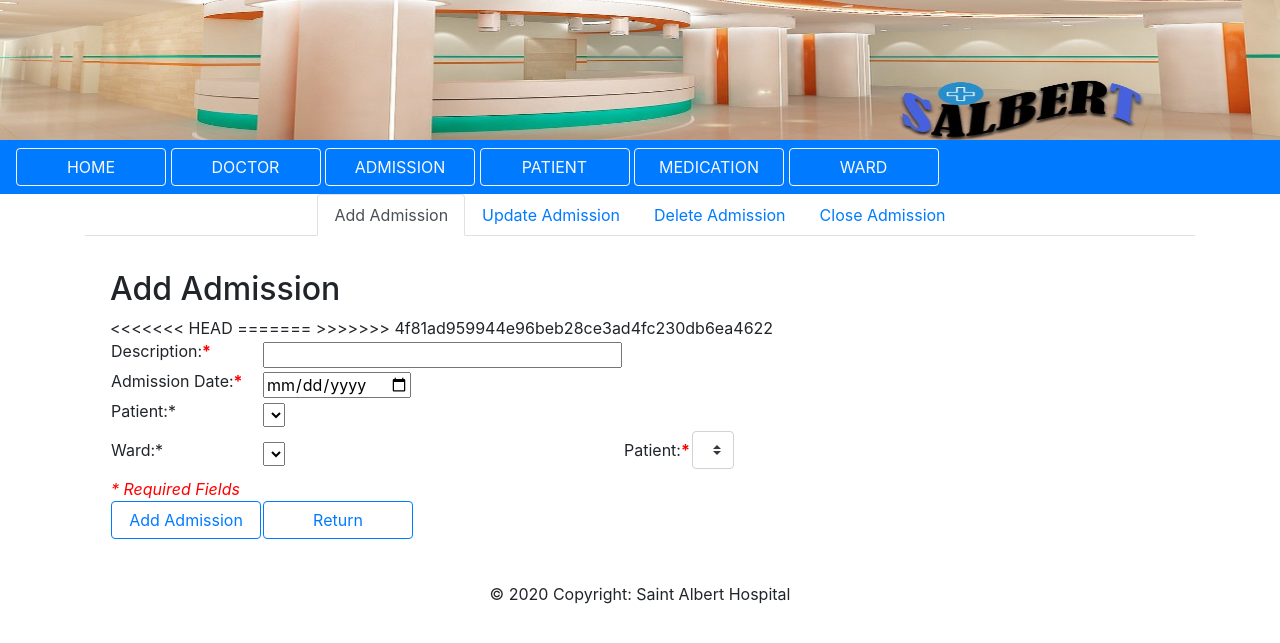
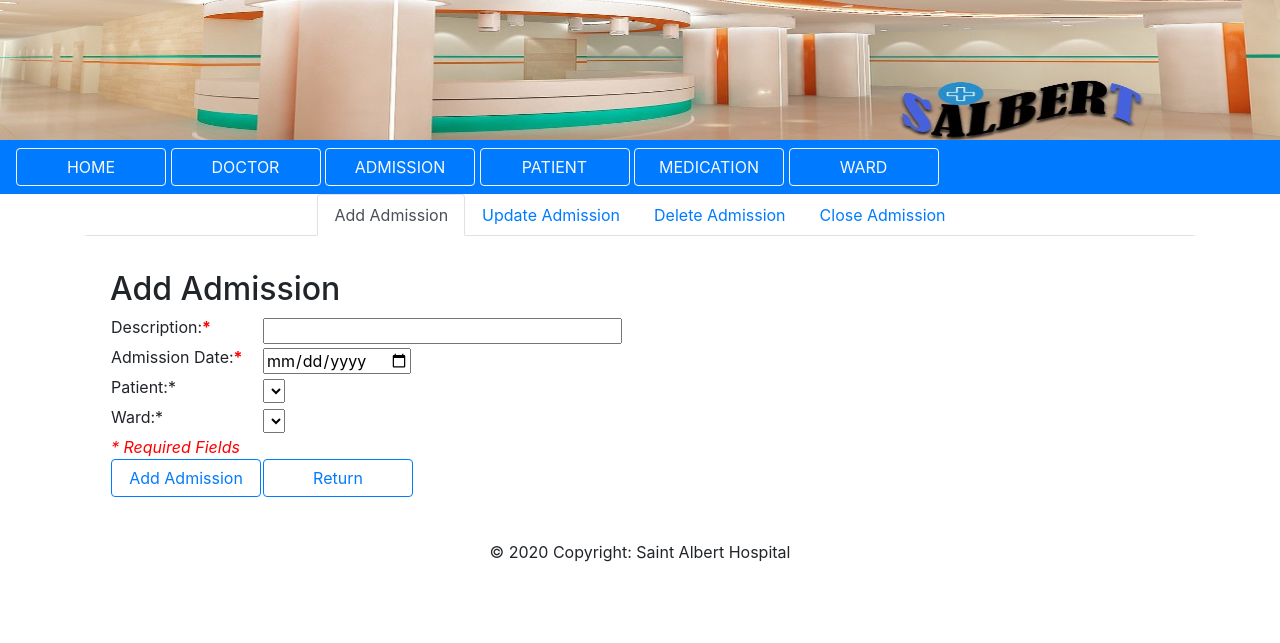
Before and after one commit to Micahgard/projectDevelopment, a PHP site: page /pages/allAdmission.php in a window 1280 px wide. Shown: the top 643 px of the page. Run offline with PHP 8.4, Linux system fonts and the light colour scheme; data that the repository does not hold is empty.

Commit message:
alladmissionpage

```diff
--- a/pages/allAdmission.php
+++ b/pages/allAdmission.php
@@ -20,15 +20,12 @@
 <!-- Tab panes -->
 <div class="tab-content">
     <div id="addAdmission" class="container tab-pane active"><br>
+
         <script>
             $(document).ready(function () {
                 $.ajax({
                     type: 'GET',
-<<<<<<< HEAD
-                    url: "https://unitecproject.herokuapp.com/api/apiAllPatients.php",
-=======
-                    url: "../api/apiAllAdmissions.php",
->>>>>>> 4f81ad959944e96beb28ce3ad4fc230db6ea4622
+                    url: "../api/apiAllPatients.php",
                     dataType: "JSON",
                     success: function (data) {
                         let i = 0;
@@ -44,7 +41,7 @@
 
                 $.ajax({
                     type: 'GET',
-                    url: "https://unitecproject.herokuapp.com/api/apiAllWards.php",
+                    url: "../api/apiAllWards.php",
                     dataType: "JSON",
                     success: function (data) {
                         let i = 0;
@@ -74,7 +71,6 @@
                 </tr>
 
                 <tr>
-<<<<<<< HEAD
                     <td><label>Patient:* </label></td>
                     <td><select id="getPatient" name="patientID"></select></td>
                 </tr>
@@ -82,10 +78,6 @@
                 <tr>
                     <td><label>Ward:* </label></td>
                     <td><select id="getWard" name="wardID"></select></td>
-=======
-                    <td><label>Patient:<b class="red">*</b> </label></td>
-                    <td><label id="patientInfo"></label></td>
->>>>>>> 4f81ad959944e96beb28ce3ad4fc230db6ea4622
                 </tr>
 
                 <tr><td><i class="red">* Required Fields</i></td></tr>
@@ -119,6 +111,7 @@
                 });
             });
         </script>
+
         <form action="../api/apiUpdateAdmission.php" method="post">
             <h2>Update Admission</h2>
             <table>
@@ -145,9 +138,11 @@
             </table>
         </form>
     </div>
+
     <div id="deleteAdmission" class="container tab-pane fade"><br>
 
     </div>
+
     <div id="closeAdmission" class="container tab-pane fade"><br>
 
     </div>
```
